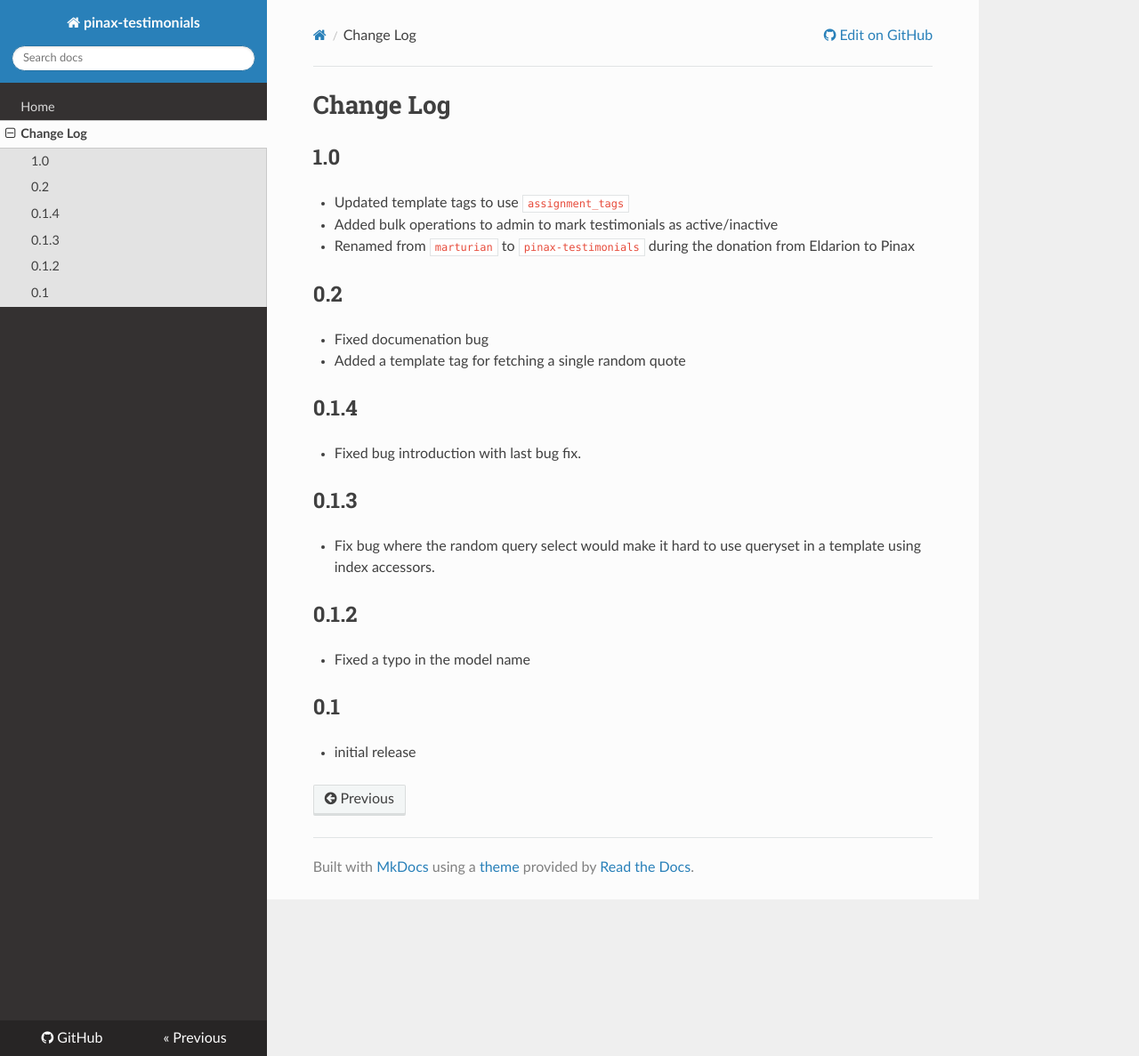
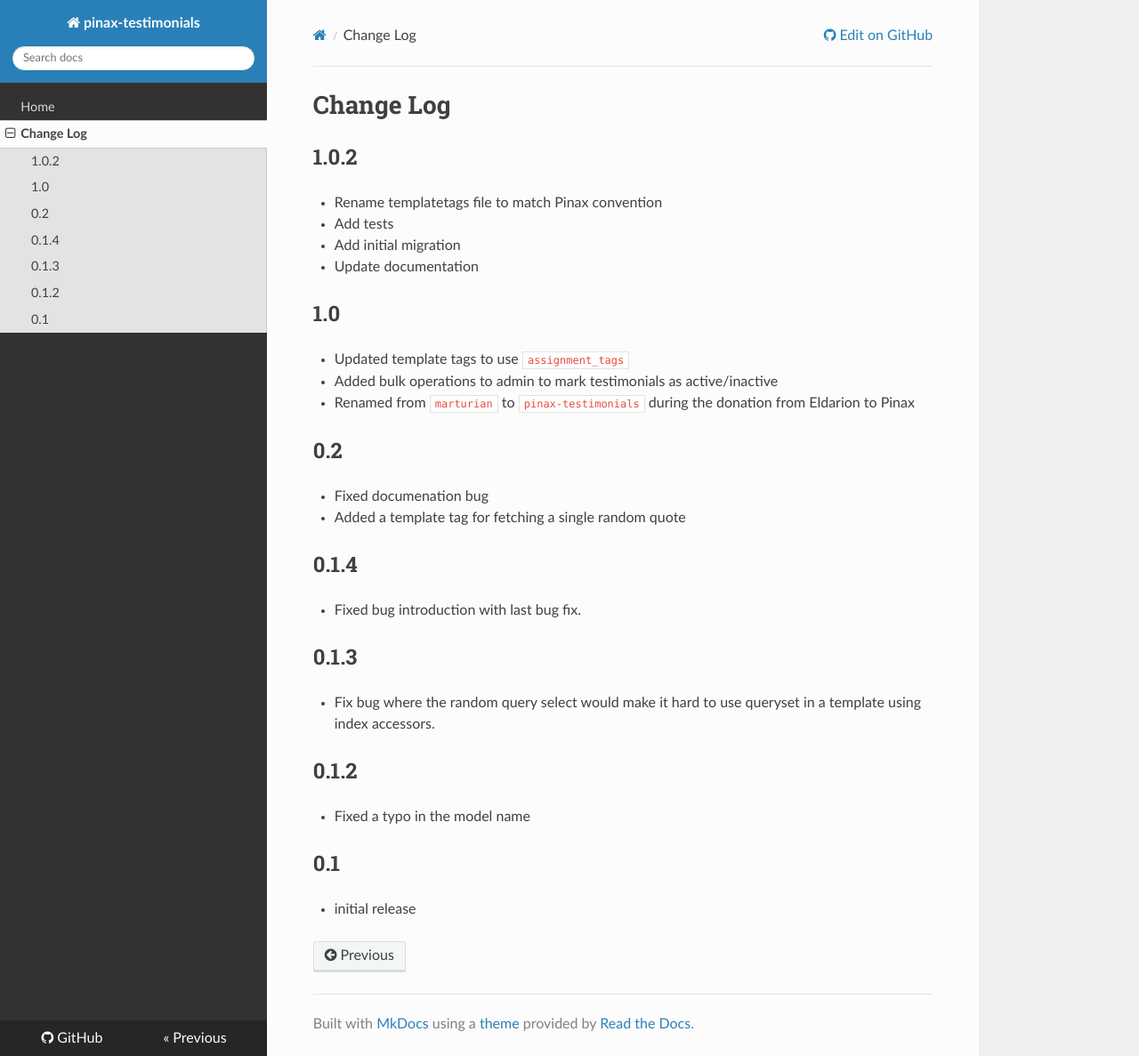
Before and after one commit to pinax/pinax-testimonials, an MkDocs documentation site: the page built from docs/changelog.md, in a window 1280 px wide and 1187 px high. Shown: the whole window at 89% size. Built offline with MkDocs 1.6.1, drawn with Linux system fonts in a browser that asks for light colours; nearby versions of some CDN libraries; old or Windows-style settings are respelled for this version of MkDocs.

Commit message:
Updating documentation, version.

```diff
--- a/docs/changelog.md
+++ b/docs/changelog.md
@@ -1,4 +1,11 @@
 # Change Log
+
+## 1.0.2
+
+* Rename templatetags file to match Pinax convention
+* Add tests
+* Add initial migration
+* Update documentation
 
 ## 1.0
 
--- a/setup.py
+++ b/setup.py
@@ -15,14 +15,16 @@
     author_email="developers@pinaxproject.com",
     description="a testimonials app",
     name="pinax-testimonials",
-    long_description=read("README.rst"),
-    version="1.0.1",
+    long_description=read("README.md"),
+    version="1.0.2",
     url="http://pinax-testimonials.rtfd.org/",
     license="MIT",
     packages=find_packages(),
     package_data={
         "testimonials": []
     },
+    install_requires=[
+    ],
     test_suite="runtests.runtests",
     tests_require=[
     ],
```
Also changed, not shown: README.md (added, +46 -0 lines), docs/index.md (+11 -5 lines), README.rst (deleted), 1 other file.
